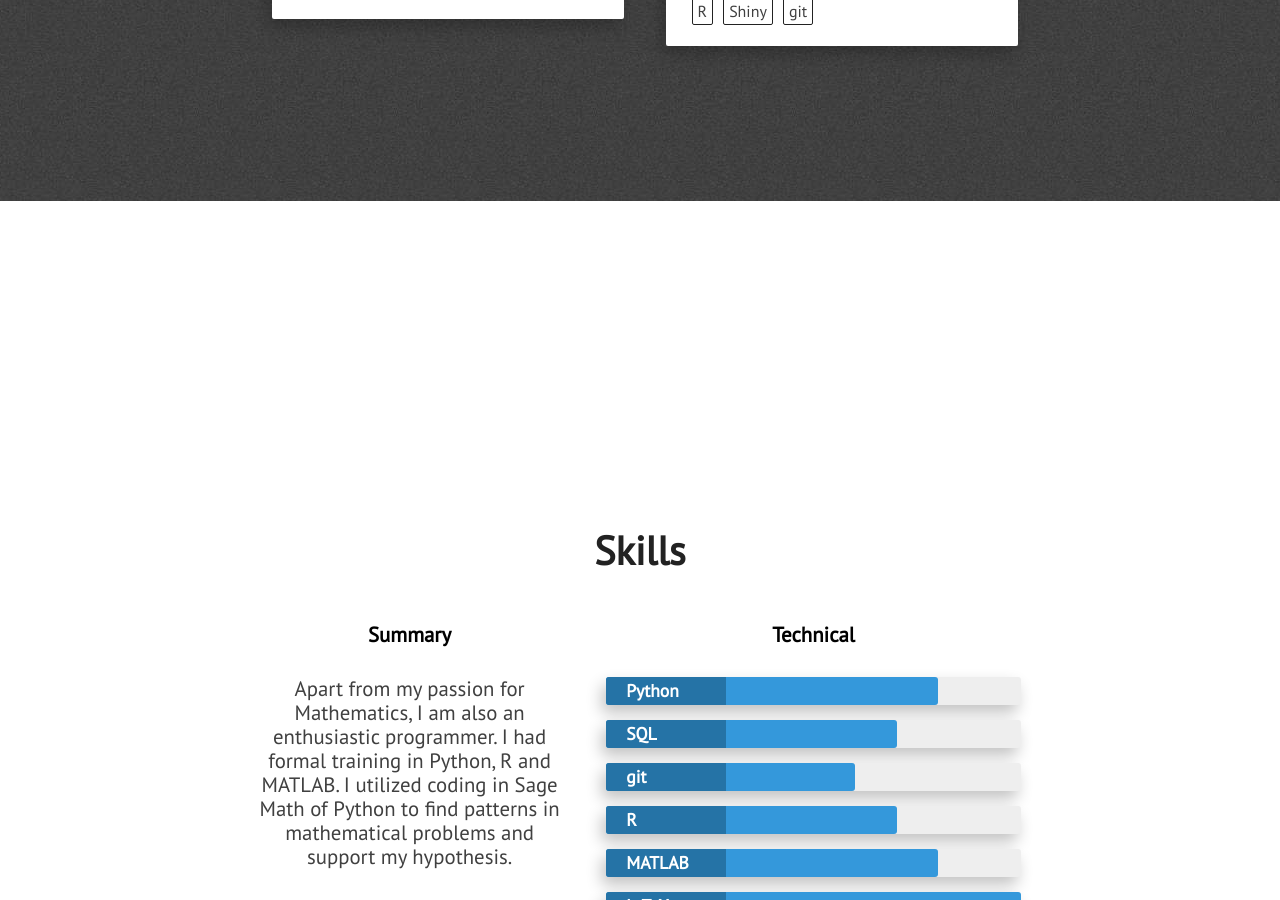
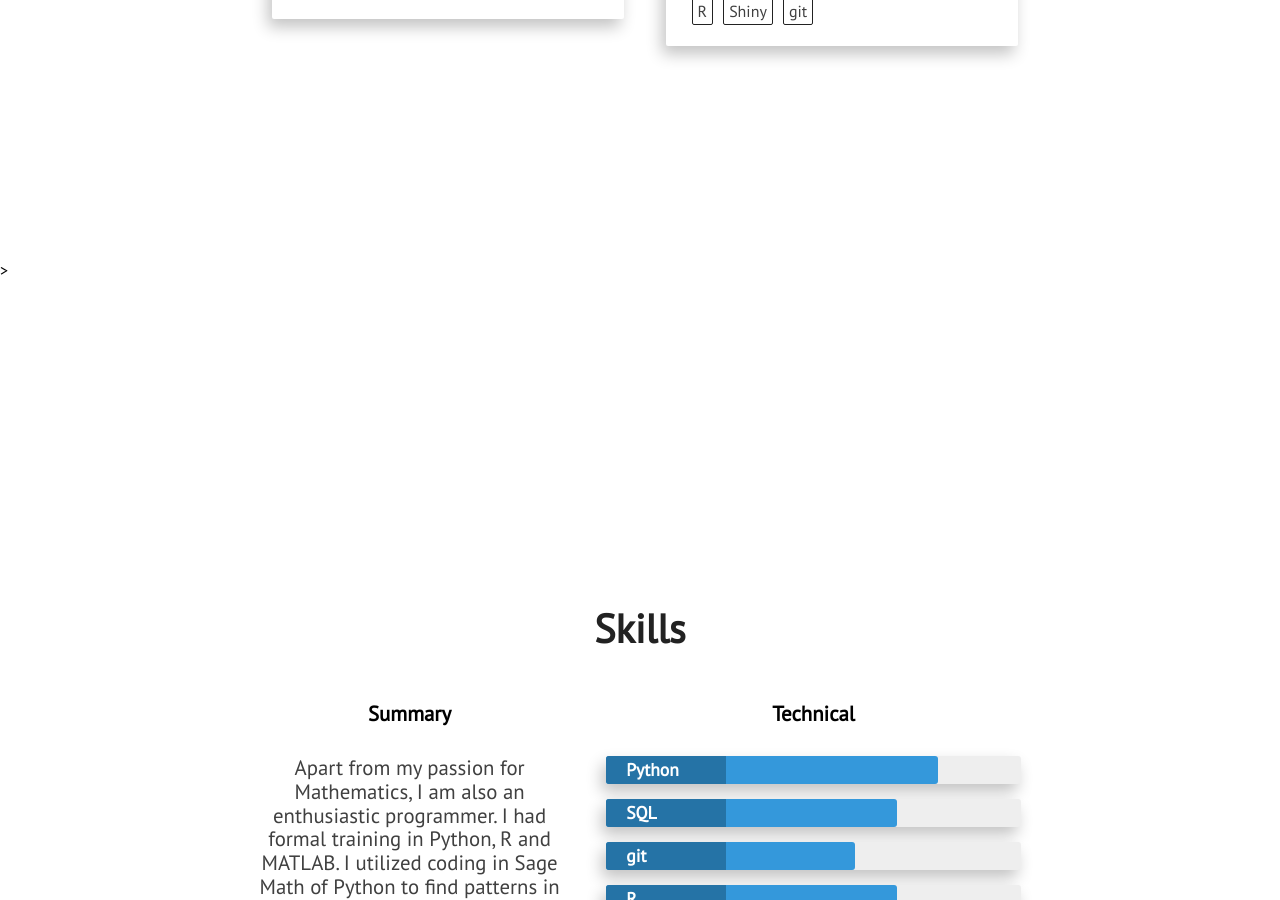
Before and after one commit to nguyendangson/sondangnguyen, a Jekyll site: the page built from index.html, in a window 1280 px wide and 900 px high, scrolled down 2699 px. Built offline with Jekyll 4.4.1, drawn with Linux system fonts in a browser that asks for light colours; nearby versions of some CDN libraries.

Commit message:
Update default.html

```diff
--- a/_layouts/default.html
+++ b/_layouts/default.html
@@ -11,7 +11,7 @@
 
     <!--{% include trivia.html %}-->
 
-    {% include projects.html %}
+    <!{% include projects.html %}>
 
     {% include skills.html %}
 
```
